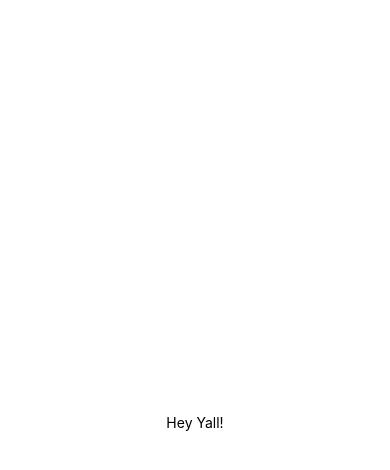
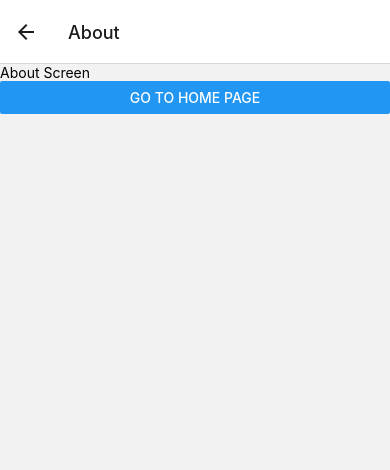
Before and after one commit to Jayammo/TriviaManager, a React Native app: screen /About in a window 390 px wide. Shown: the top 470 px of the page. Built offline with nearby package versions, Linux system fonts and the light colour scheme.

Commit message:
Implement Navigation

```diff
--- a/App.js
+++ b/App.js
@@ -1,13 +1,28 @@
+import { NavigationContainer } from '@react-navigation/native';
 import { StatusBar } from 'expo-status-bar';
 import React from 'react';
 import { StyleSheet, Text, View } from 'react-native';
 import ListView from './components/ListView/ListView';
+import { createNativeStackNavigator } from '@react-navigation/native-stack';
+import HomeScreen from './components/_Screens/Home/HomeScreen';
+import ProfileScreen from './components/_Screens/Profile/ProfileScreen';
+import AboutScreen from './components/_Screens/About/AboutScreen';
+
+const Stack = createNativeStackNavigator();
 
 export default function App() {
 	return (
-		<View style={styles.container}>
-			<ListView />
-		</View>
+		<NavigationContainer>
+			<Stack.Navigator>
+				<Stack.Screen
+					name='Home'
+					component={HomeScreen}
+					options={{ title: 'Welcome' }}
+				/>
+				<Stack.Screen name='Profile' component={ProfileScreen} />
+				<Stack.Screen name='About' component={AboutScreen} />
+			</Stack.Navigator>
+		</NavigationContainer>
 	);
 }
 
--- /dev/null
+++ b/components/_Screens/About/AboutScreen.jsx
@@ -0,0 +1,16 @@
+import { Button, Text, View } from 'react-native';
+
+const AboutScreen = (props) => {
+	const { navigation } = props;
+	return (
+		<View>
+			<Text>About Screen</Text>
+			<Button
+				title='Go to Home page'
+				onPress={() => navigation.navigate('Home')}
+			/>
+		</View>
+	);
+};
+
+export default AboutScreen;
--- /dev/null
+++ b/components/_Screens/Home/HomeScreen.jsx
@@ -0,0 +1,13 @@
+import { Button, Text } from 'react-native';
+
+const HomeScreen = (props) => {
+	const { navigation } = props;
+	return (
+		<Button
+			title='Go to Profile page'
+			onPress={() => navigation.navigate('Profile', { name: 'Groot' })}
+		/>
+	);
+};
+
+export default HomeScreen;
--- /dev/null
+++ b/components/_Screens/Profile/ProfileScreen.jsx
@@ -0,0 +1,16 @@
+import { Button, Text, View } from 'react-native';
+
+const ProfileScreen = (props) => {
+	const { navigation, route } = props;
+	return (
+		<View>
+			<Text>Profile Screen: For a mister {route.params.name}</Text>
+			<Button
+				title='Go to About page'
+				onPress={() => navigation.navigate('About')}
+			/>
+		</View>
+	);
+};
+
+export default ProfileScreen;
--- a/package.json
+++ b/package.json
@@ -9,12 +9,16 @@
     "web": "expo start --web"
   },
   "dependencies": {
+    "@react-navigation/native": "^6.0.8",
+    "@react-navigation/native-stack": "^6.5.0",
     "expo": "~44.0.2",
     "expo-splash-screen": "~0.14.1",
     "expo-status-bar": "~1.2.0",
     "react": "17.0.1",
     "react-dom": "17.0.1",
     "react-native": "0.64.3",
+    "react-native-safe-area-context": "3.3.2",
+    "react-native-screens": "~3.10.1",
     "react-native-web": "0.17.1"
   },
   "devDependencies": {
```
Also changed, not shown: 1 other file (tests, documents, lock files or other folders).
